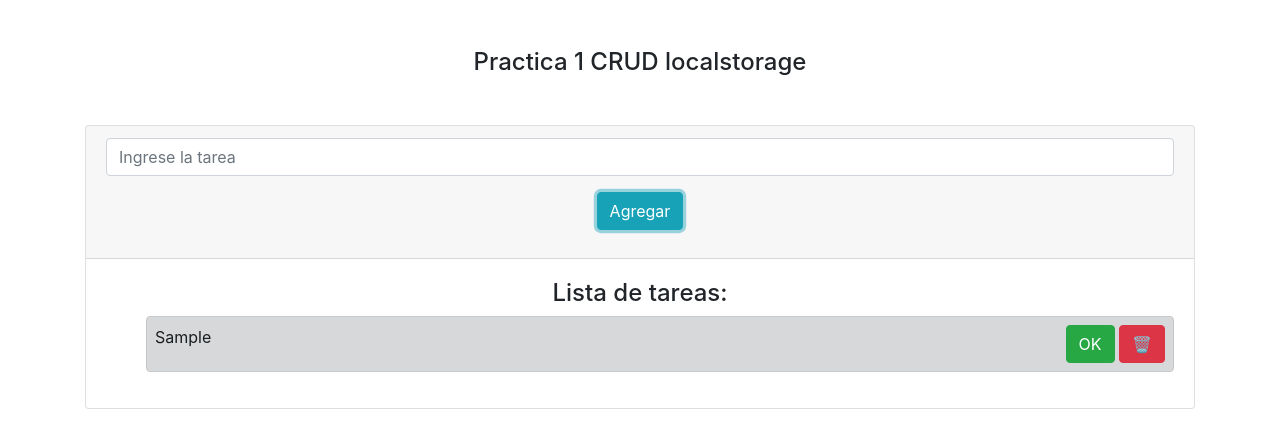
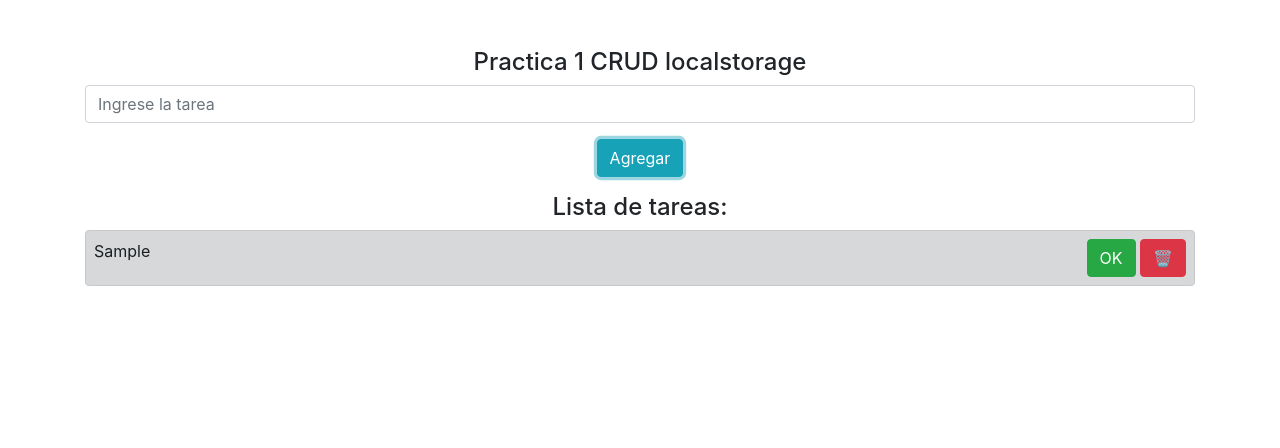
Before and after one commit to MartinMedinaRuvian/vuejslocalstorage, a plain HTML site: page index.html in a window 1280 px wide. Both pictures are taken after typing "Sample" into the empty fields and a click on the button "Agregar". Drawn offline with Linux system fonts and the light colour scheme.

Commit message:
styles index

```diff
--- a/index.html
+++ b/index.html
@@ -3,7 +3,7 @@
 <head>
     <meta charset="UTF-8">
     <meta name="viewport" content="width=device-width, initial-scale=1.0">
-    <title>Document</title>
+    <title>Practicando Vuej Martin Medina Ruvian</title>
     <link rel="stylesheet" href="css/bootstrap.min.css">
     <link rel="stylesheet" href="css/index.css">
 </head>
@@ -15,23 +15,19 @@
 
         <h4>{{titulo}}</h4>
 
-     <div class="card mt-5 mb-5">
 
-        <div class="card-header">
-
+        <header>
             <input type="text" v-model="nueva_tarea" class="form-control" @keyup.enter="agregar" placeholder="Ingrese la tarea" required>
             <button class="btn btn-info my-3" @click="agregar">Agregar</button>
+        </header>
 
-        </div>
 
-        <div class="card-body">
-
+        <div class="section">
             <template v-if="tareas.length > 0">
 
                 <h4 :v-if="tareas.length > 0">Lista de tareas:</h4>
 
-                <ul v-for="(tarea, index) of tareas">
-                    <li>
+                    <div v-for="(tarea, index) of tareas">
                         <div class="alert p-2" :class="[(tarea.estado) ? 'alert-success' : 'alert-dark']" role="alert">
 
                             <div class="d-flex justify-content-between aling-item-center">
@@ -50,15 +46,10 @@
 
                         </div>
 
-                    </li>
-                </ul>
+                    </div>
+
 
             </template>
-
-
-
-        </div>
-
         </div>
 
 
```
